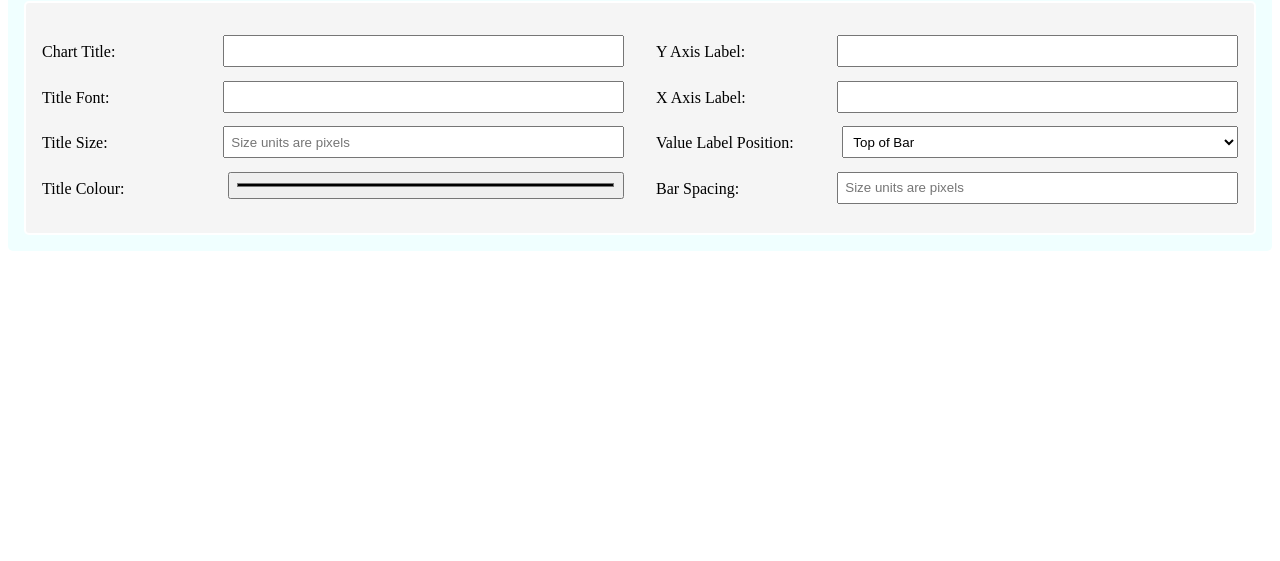
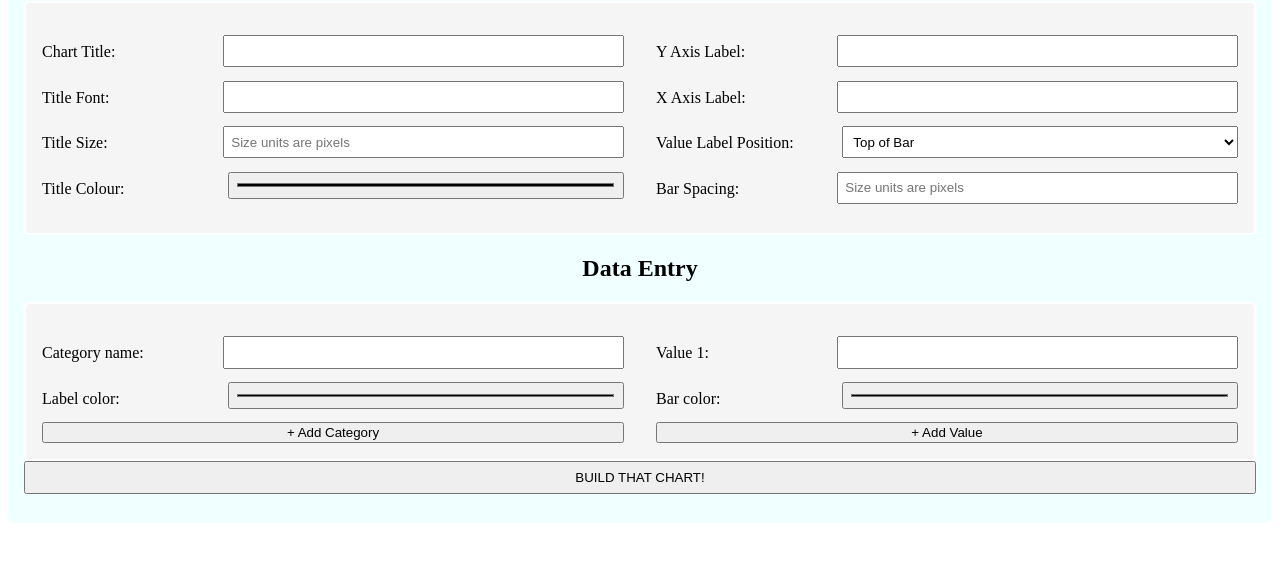
Before and after one commit to seamusmcgill/bar-chart-stretch-project, a website: page index.html in a window 1280 px wide. Shown: the part 103-664 px from the top of the page. Drawn offline with nearby package versions, Linux system fonts and the light colour scheme.

Commit message:
Added section for user to enter data for a bar

```diff
--- a/index.html
+++ b/index.html
@@ -1,11 +1,13 @@
 <!DOCTYPE html>
 <head>
   <script src="https://ajax.googleapis.com/ajax/libs/jquery/3.5.1/jquery.min.js"></script>
+
   <link rel="stylesheet" href="stylesheet.css">
 </head>
 <body>
   <div class="chart-input-form">
     <h1>BUILD YOUR OWN BAR CHART</h1>
+    <!-- Section for user to customize appearance of bar chart -->
     <div class="form-row">
       <div class="form-column">
         <div class="input-group">
@@ -48,6 +50,34 @@
         </div>
       </div>
     </div>
+
+    <!-- Section for user to enter data for each bar -->
+    <h2>Data Entry</h2>
+      <div class="form-row data-entry category-1">
+        <div class="form-column">
+          <div class="input-group">
+            <label for="category-1-name">Category name: </label>
+            <input id="category-1-name">
+          </div>
+          <div class="input-group">
+            <label for="category-1-label-color">Label color: </label>
+            <input type="color" id="category-1-label-color">
+          </div>
+        <button id="add-category">+ Add Category</button>
+        </div>
+        <div class="form-column category-values">
+          <div class="input-group">
+            <label for="category-1-value-1">Value 1: </label>
+            <input type="number" id="category-1-value-1">
+          </div>
+          <div class="input-group">
+            <label for="category-1-value-1-color">Bar color: </label>
+            <input type="color" id="category-1-value-1-color">
+          </div>
+          <button class="add-category-1-value category-1">+ Add Value</button>
+        </div>
+      </div>
+      <input type="submit" name="submit" class="btn btn-primary" value="BUILD THAT CHART!"/>
   </div>
 
 </body>
```
Lines whose indentation alone changed are shown as unchanged.
